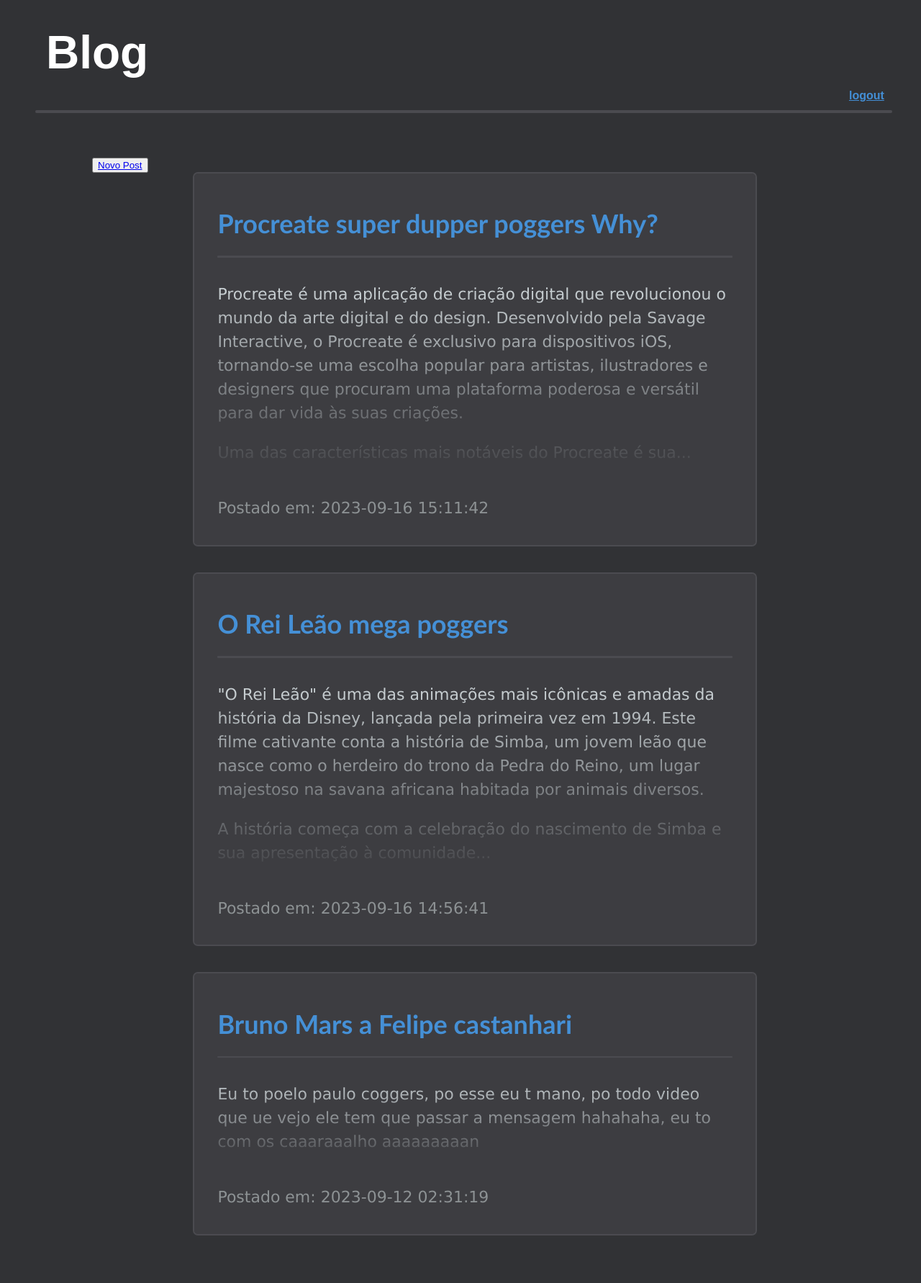
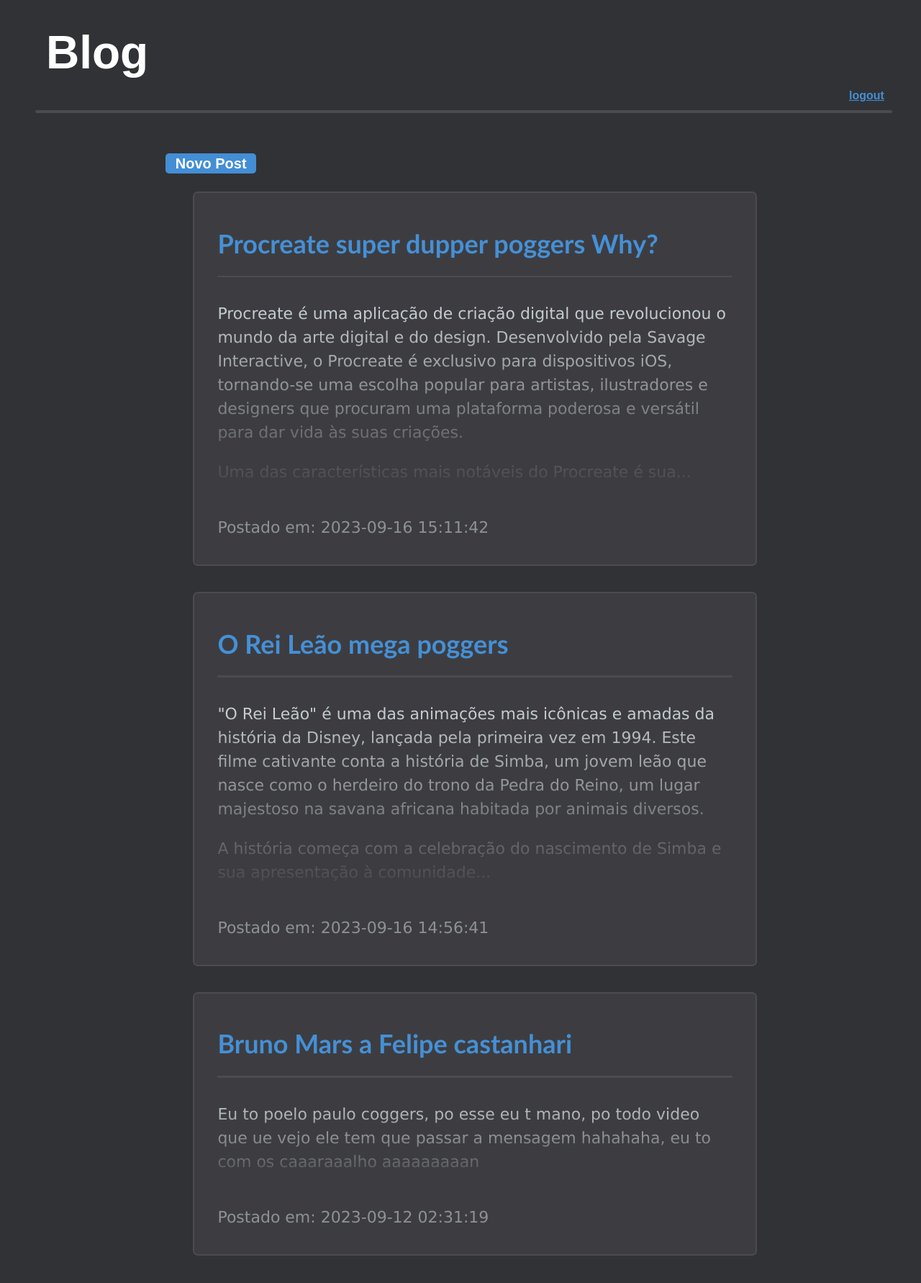
Before and after one commit to educcamara/blog, a Flask app: page /blog in a window 1280 px wide. Shown: the part 71-1853 px from the top of the page at 72% size. Before the commit the page ends 1787 px from the top, so only its background shows below. Run offline with Flask 3, Linux system fonts and the light colour scheme; the visitor is signed in with stand-in values (Sample User, id 1); data comes from the database, SQL or seed files in the repository.

Commit message:
New Post button

```diff
--- a/static/styles.css
+++ b/static/styles.css
@@ -15,7 +15,7 @@
 body {
     margin: 0;
     background: var(--background);
-    font-family: Arial, Helvetica, sans-serif;
+    font-family: Arial, sans-serif;
     font-weight: 400;
 }
 
@@ -447,3 +447,32 @@
     font-weight: 100;
     color: #8d9294;
 }
+
+.post_button {
+    background: var(--header_background);
+    border: none;
+    border-radius: 5px;
+
+    margin-left: 10%;
+    /* left: 10%; */
+    margin-top: -3.3em;
+    margin-bottom: 2em;
+    padding: 0.2em 1em;
+    z-index: -1;
+
+    cursor: pointer;
+}
+.post_button a {
+    font-size: 1.5em;
+    font-weight: 900;
+    color: #ffffff;
+    text-decoration: none;
+}
+.post_button:hover {
+    background: var(--header_background_hover);
+}
+.post_button:active {
+    color: #dadada;
+    background: var(--header_background_active);
+    transform: scale(0.95);
+}
--- a/templates/all_posts.html
+++ b/templates/all_posts.html
@@ -4,7 +4,7 @@
 
 {% block content %}
     {% if session.logged_in %}
-        <button><a href="{{ url_for('new_post') }}">Novo Post</a></button>
+        <button class="post_button"><a href="{{ url_for('new_post') }}">Novo Post</a></button>
     {% endif %}
     <div class="posts">
     <ul>
```
